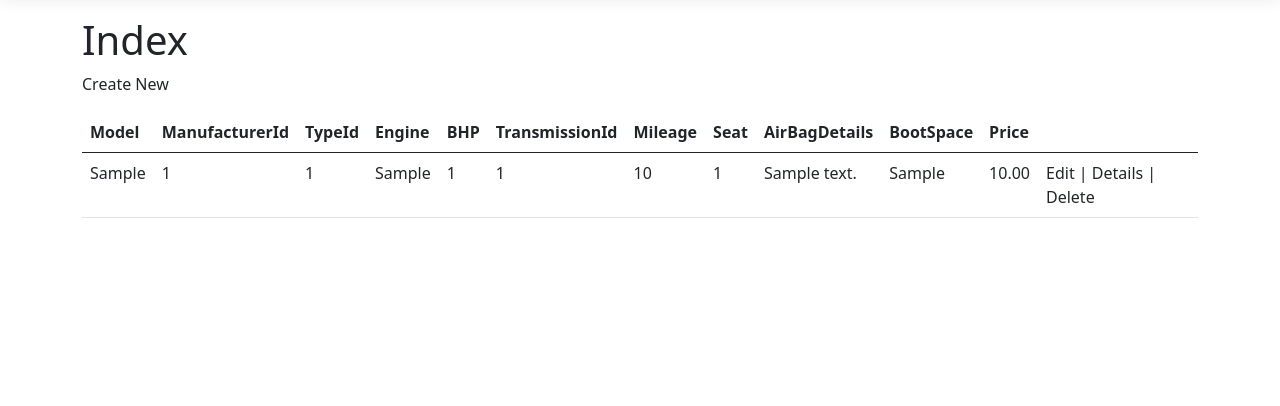
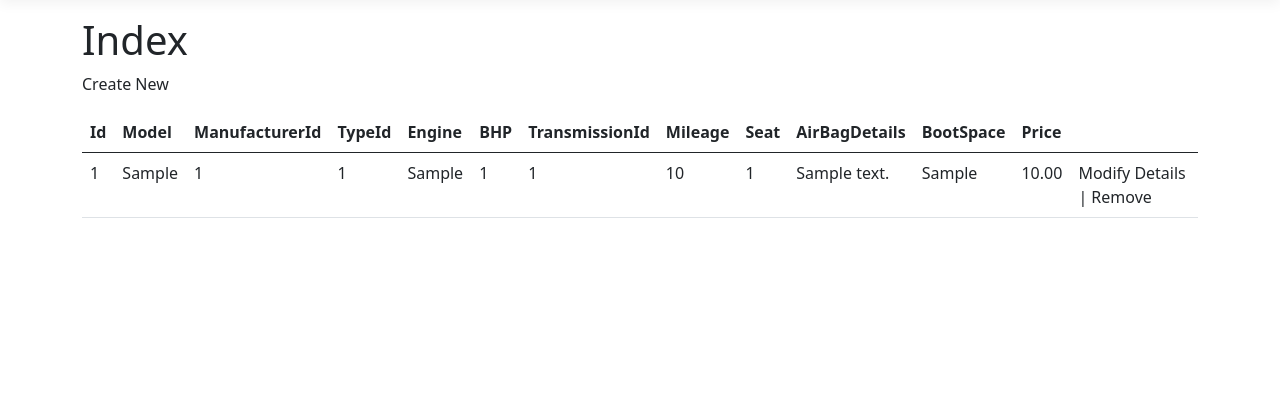
Before and after one commit to HP1502/CarInformationManagementSystem, an ASP.NET Core app: page /Cars in a window 1280 px wide. Shown: the part 57-463 px from the top of the page. Run offline with ASP.NET Core 8, Linux system fonts and the light colour scheme; tables that the repository leaves empty hold one stand-in row (values such as "Sample post"); style sheets or scripts are compiled from the project's sources.

Commit message:
changed method names in CarsController

```diff
--- a/CarManagement/Controllers/CarsController.cs
+++ b/CarManagement/Controllers/CarsController.cs
@@ -43,18 +43,16 @@ namespace CarManagement.Controllers
             return View(car);
         }
 
-        // GET: Cars/Create
-        public IActionResult Create()
+        // GET: Cars/AddCar
+        public IActionResult AddCar()
         {
             return View();
         }
 
-        // POST: Cars/Create
-        // To protect from overposting attacks, enable the specific properties you want to bind to.
-        // For more details, see http://go.microsoft.com/fwlink/?LinkId=317598.
+        // POST: Cars/AddCar
         [HttpPost]
         [ValidateAntiForgeryToken]
-        public async Task<IActionResult> Create([Bind("Id,Model,ManufacturerId,TypeId,Engine,BHP,TransmissionId,Mileage,Seat,AirBagDetails,BootSpace,Price")] Car car)
+        public async Task<IActionResult> AddCar([Bind("Id,Model,ManufacturerId,TypeId,Engine,BHP,TransmissionId,Mileage,Seat,AirBagDetails,BootSpace,Price")] Car car)
         {
             if (ModelState.IsValid)
             {
@@ -65,8 +63,8 @@ namespace CarManagement.Controllers
             return View(car);
         }
 
-        // GET: Cars/Edit/5
-        public async Task<IActionResult> Edit(int? id)
+        // GET: Cars/Modify/1
+        public async Task<IActionResult> Modify(int? id)
         {
             if (id == null)
             {
@@ -81,12 +79,12 @@ namespace CarManagement.Controllers
             return View(car);
         }
 
-        // POST: Cars/Edit/5
+        // POST: Cars/Modify/5
         // To protect from overposting attacks, enable the specific properties you want to bind to.
         // For more details, see http://go.microsoft.com/fwlink/?LinkId=317598.
         [HttpPost]
         [ValidateAntiForgeryToken]
-        public async Task<IActionResult> Edit(int id, [Bind("Id,Model,ManufacturerId,TypeId,Engine,BHP,TransmissionId,Mileage,Seat,AirBagDetails,BootSpace,Price")] Car car)
+        public async Task<IActionResult> Modify(int id, [Bind("Id,Model,ManufacturerId,TypeId,Engine,BHP,TransmissionId,Mileage,Seat,AirBagDetails,BootSpace,Price")] Car car)
         {
             if (id != car.Id)
             {
@@ -116,8 +114,8 @@ namespace CarManagement.Controllers
             return View(car);
         }
 
-        // GET: Cars/Delete/5
-        public async Task<IActionResult> Delete(int? id)
+        // GET: Cars/Remove/5
+        public async Task<IActionResult> Remove(int? id)
         {
             if (id == null)
             {
@@ -134,10 +132,10 @@ namespace CarManagement.Controllers
             return View(car);
         }
 
-        // POST: Cars/Delete/5
-        [HttpPost, ActionName("Delete")]
+        // POST: Cars/Remove/5
+        [HttpPost, ActionName("Remove")]
         [ValidateAntiForgeryToken]
-        public async Task<IActionResult> DeleteConfirmed(int id)
+        public async Task<IActionResult> RemoveConfirmed(int id)
         {
             var car = await _context.CAR.FindAsync(id);
             if (car != null)
--- a/CarManagement/Views/Cars/Index.cshtml
+++ b/CarManagement/Views/Cars/Index.cshtml
@@ -7,11 +7,14 @@
 <h1>Index</h1>
 
 <p>
-    <a asp-action="Create">Create New</a>
+    <a asp-action="AddCar">Create New</a>
 </p>
 <table class="table">
     <thead>
         <tr>
+            <th>
+                @Html.DisplayNameFor(model => model.Id)
+            </th>
             <th>
                 @Html.DisplayNameFor(model => model.Model)
             </th>
@@ -52,6 +55,9 @@
 @foreach (var item in Model) {
         <tr>
             <td>
+                @Html.DisplayFor(modelItem => item.Id)
+            </td>
+            <td>
                 @Html.DisplayFor(modelItem => item.Model)
             </td>
             <td>
@@ -85,9 +91,9 @@
                 @Html.DisplayFor(modelItem => item.Price)
             </td>
             <td>
-                <a asp-action="Edit" asp-route-id="@item.Id">Edit</a> |
+                <a asp-action="Modify" asp-route-id="@item.Id">Modify</a>
                 <a asp-action="Details" asp-route-id="@item.Id">Details</a> |
-                <a asp-action="Delete" asp-route-id="@item.Id">Delete</a>
+                <a asp-action="Remove" asp-route-id="@item.Id">Remove</a>
             </td>
         </tr>
 }
```
Also changed, not shown: CarManagement/Views/Cars/AddCar.cshtml (renamed from CarManagement/Views/Cars/Edit.cshtml, +4 -5 lines), CarManagement/Views/Cars/Modify.cshtml (renamed from CarManagement/Views/Cars/Create.cshtml, +6 -4 lines), CarManagement/Views/Cars/Remove.cshtml (renamed from CarManagement/Views/Cars/Delete.cshtml, +5 -5 lines), 14 other files.
